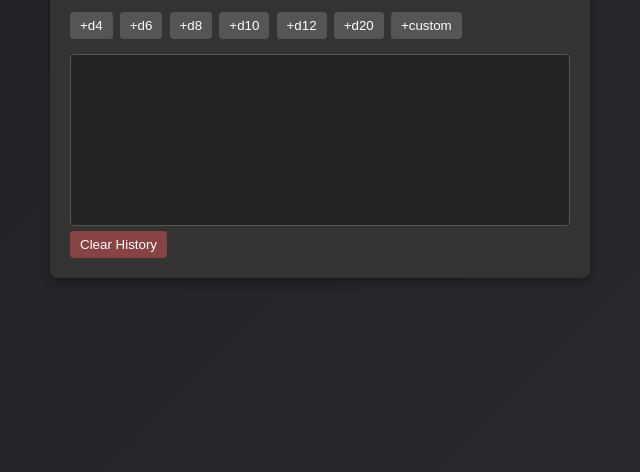
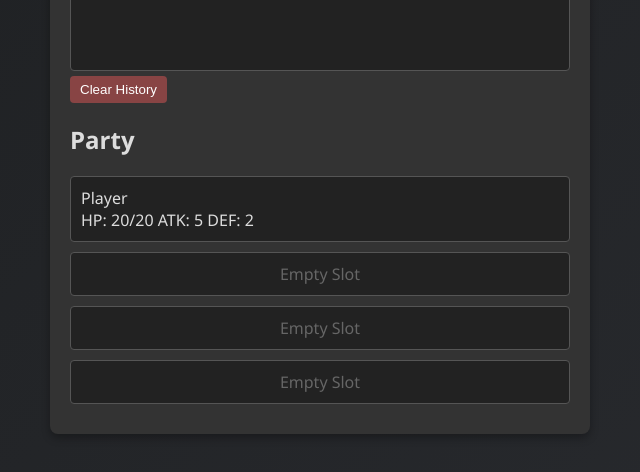
Before and after one commit to elixexorcist/roguelike-toolbox, a plain HTML site: page index.html in a window 1280 px wide. Shown: the part 320-792 px from the top of the page, without its empty margins (320-960 px from the left). Drawn offline with Linux system fonts and the light colour scheme.

Commit message:
Refactor party section into module

```diff
--- /dev/null
+++ b/Party.js
@@ -0,0 +1,43 @@
+export default class Party {
+    constructor(container, slots = 4) {
+        this.container = container;
+        this.slots = slots;
+        this.members = new Array(slots).fill(null);
+        this.render();
+    }
+
+    addMember(member, index = this.members.indexOf(null)) {
+        if (index < 0 || index >= this.slots) return false;
+        this.members[index] = member;
+        this.render();
+        return true;
+    }
+
+    render() {
+        this.container.innerHTML = '';
+        const title = document.createElement('h2');
+        title.textContent = 'Party';
+        this.container.appendChild(title);
+
+        for (let i = 0; i < this.slots; i++) {
+            const slot = document.createElement('div');
+            slot.className = 'party-member';
+            const member = this.members[i];
+            if (member) {
+                const name = document.createElement('div');
+                name.className = 'member-name';
+                name.textContent = member.name;
+
+                const stats = document.createElement('div');
+                stats.className = 'member-stats';
+                stats.textContent = `HP: ${member.hp}/${member.maxHp}  ATK: ${member.attack}  DEF: ${member.defense}`;
+                slot.appendChild(name);
+                slot.appendChild(stats);
+            } else {
+                slot.classList.add('empty');
+                slot.textContent = 'Empty Slot';
+            }
+            this.container.appendChild(slot);
+        }
+    }
+}
--- a/index.html
+++ b/index.html
@@ -124,6 +124,24 @@
         #clear-history:hover {
             background: #a55;
         }
+
+        /* Party display */
+        #party-section {
+            margin-top: 20px;
+        }
+
+        .party-member {
+            border: 1px solid #555;
+            padding: 10px;
+            border-radius: 4px;
+            background: #222;
+            margin-bottom: 10px;
+        }
+
+        .party-member.empty {
+            color: #666;
+            text-align: center;
+        }
     </style>
 </head>
 <body>
@@ -147,8 +165,13 @@
         <div id="history"></div>
         <button id="clear-history">Clear History</button>
     </div>
+
+    <div id="party-section"></div>
 </div>
-<script>
+<script type="module">
+import Stats from './Stats.js';
+import Party from './Party.js';
+
 function rollExpression(expr) {
     expr = expr.replace(/\s+/g, '');
     const tokens = expr.match(/[+-]?\d+d\d+|[+-]?\d+/g);
@@ -211,6 +234,11 @@ document.getElementById('custom').onclick = () => {
     const input = document.getElementById('expression');
     input.value += (input.value ? '+' : '') + '1d' + parseInt(sides, 10);
 };
+
+// Party rendering
+const partyContainer = document.getElementById('party-section');
+const party = new Party(partyContainer);
+party.addMember(new Stats({ name: 'Player', maxHp: 20, attack: 5, defense: 2 }));
 </script>
 </body>
 </html>
```
